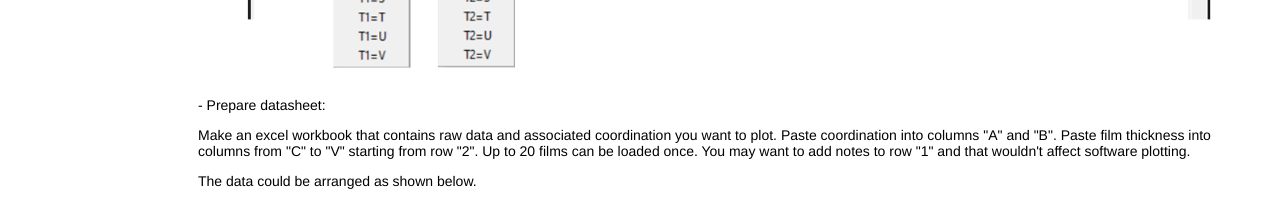
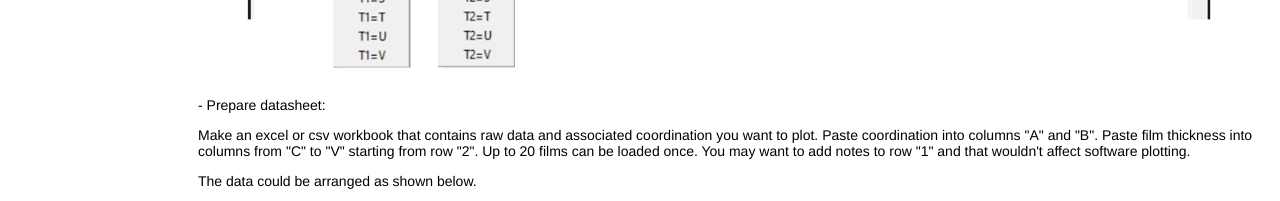
Before and after one commit to lihou0427/solidplasma, a plain HTML site: page index.html in a window 1280 px wide. Shown: the part 2840-3041 px from the top of the page. Drawn offline with Linux system fonts and the light colour scheme.

Commit message:
Update index.html

```diff
--- a/index.html
+++ b/index.html
@@ -65,7 +65,7 @@ p1 {font-family: Helvetica, Arial, sans-serif; font-size: 14px; color: #A9A9A9;}
   <img src="ui.png" alt="App interface" width="1280" height="720">
 
   <p>- Prepare datasheet:</p>
-  <p>Make an excel workbook that contains raw data and associated coordination you want to plot. Paste coordination into columns "A" and "B". Paste film thickness into columns from "C" to "V" starting from row "2". Up to 20 films can be loaded once. You may want to add notes to row "1" and that wouldn't affect software plotting.</p>
+  <p>Make an excel or csv workbook that contains raw data and associated coordination you want to plot. Paste coordination into columns "A" and "B". Paste film thickness into columns from "C" to "V" starting from row "2". Up to 20 films can be loaded once. You may want to add notes to row "1" and that wouldn't affect software plotting.</p>
   <p>The data could be arranged as shown below.</p>
   <img src="load.png" alt="load data sheet" width="1280" height="720">
 
```
